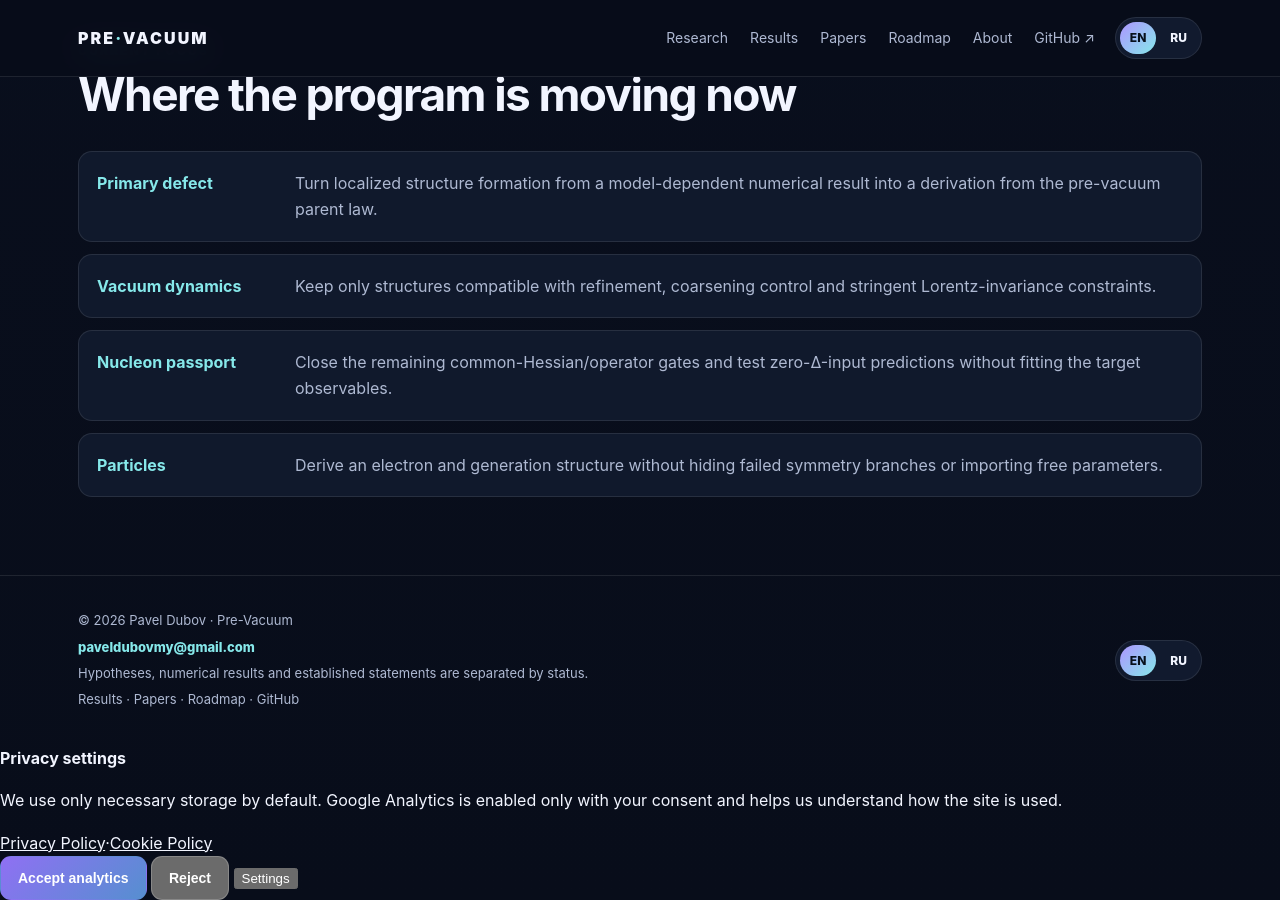
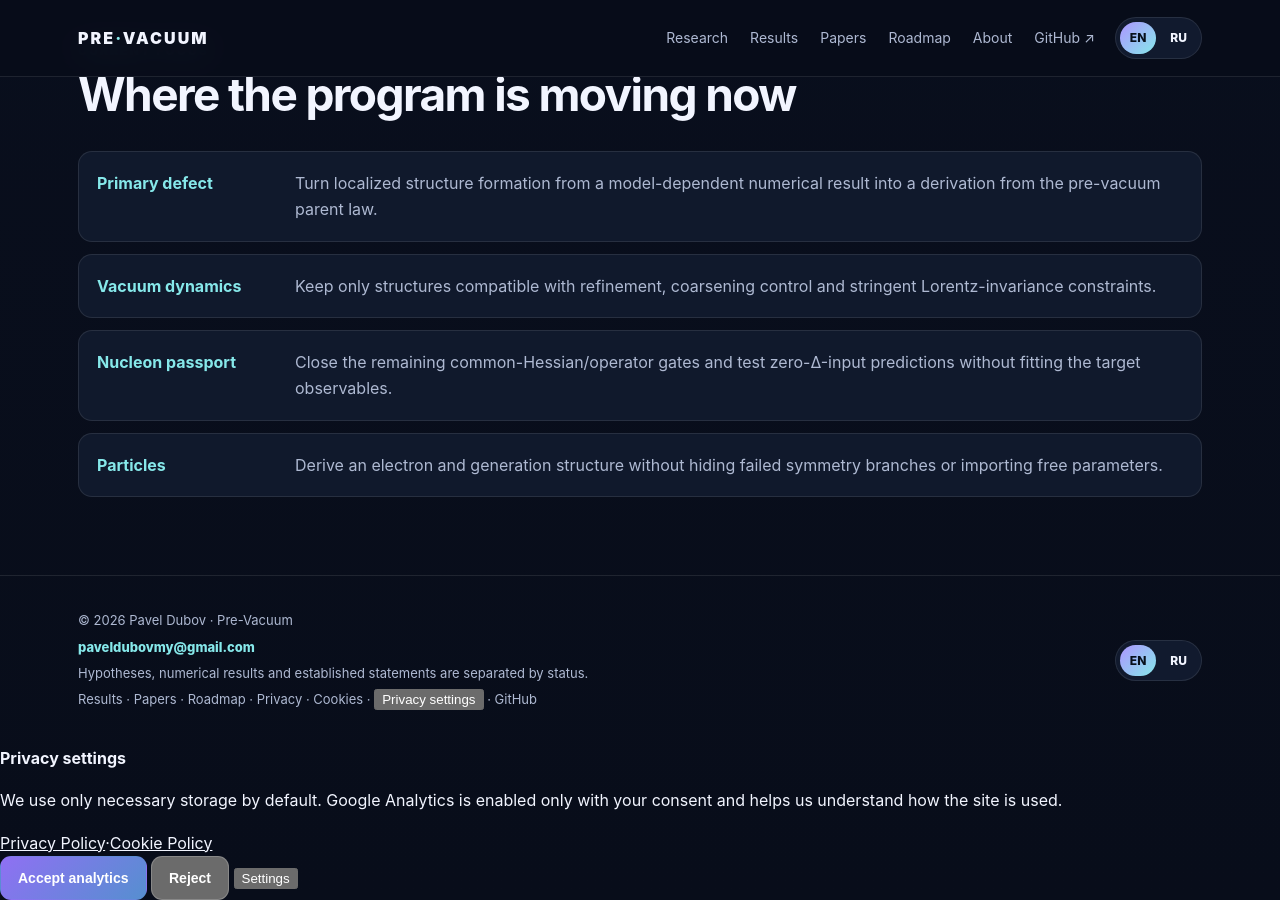
Before and after one commit to pre-vacuum/pre-vacuum.github.io, a Jekyll site: the page built from index.html, in a window 1280 px wide and 900 px high, scrolled down 2288 px. Built offline with Jekyll 4.4.1, drawn with Linux system fonts in a browser that asks for light colours; some of the changed lines change nothing that is shown.

Commit message:
PRIVACY: add privacy links and settings control

```diff
--- a/_includes/footer.html
+++ b/_includes/footer.html
@@ -3,11 +3,21 @@
   {% assign footer_papers = "/ru/papers/" %}
   {% assign footer_results = "/ru/results/" %}
   {% assign footer_roadmap = "/ru/roadmap/" %}
+  {% assign footer_privacy = "/ru/privacy/" %}
+  {% assign footer_cookies = "/ru/cookies/" %}
+  {% assign privacy_label = "Конфиденциальность" %}
+  {% assign cookies_label = "Cookie" %}
+  {% assign settings_label = "Настройки конфиденциальности" %}
 {% else %}
   {% assign footer_note = "Hypotheses, numerical results and established statements are separated by status." %}
   {% assign footer_papers = "/papers/" %}
   {% assign footer_results = "/results/" %}
   {% assign footer_roadmap = "/roadmap/" %}
+  {% assign footer_privacy = "/privacy/" %}
+  {% assign footer_cookies = "/cookies/" %}
+  {% assign privacy_label = "Privacy" %}
+  {% assign cookies_label = "Cookies" %}
+  {% assign settings_label = "Privacy settings" %}
 {% endif %}
 <footer class="site-footer">
   <div class="wrap footer-grid">
@@ -15,7 +25,7 @@
       <span>© 2026 {% if page.lang == "ru" %}Павел Дубов{% else %}Pavel Dubov{% endif %} · Pre-Vacuum</span>
       <a class="contact" href="mailto:paveldubovmy@gmail.com">paveldubovmy@gmail.com</a>
       <span>{{ footer_note }}</span>
-      <span class="footer-links"><a href="{{ footer_results }}">Results</a> · <a href="{{ footer_papers }}">Papers</a> · <a href="{{ footer_roadmap }}">Roadmap</a> · <a href="https://github.com/pre-vacuum/pre-vacuum.github.io">GitHub</a></span>
+      <span class="footer-links"><a href="{{ footer_results }}">Results</a> · <a href="{{ footer_papers }}">Papers</a> · <a href="{{ footer_roadmap }}">Roadmap</a> · <a href="{{ footer_privacy }}">{{ privacy_label }}</a> · <a href="{{ footer_cookies }}">{{ cookies_label }}</a> · <button type="button" class="footer-link-button" data-open-privacy-settings>{{ settings_label }}</button> · <a href="https://github.com/pre-vacuum/pre-vacuum.github.io">GitHub</a></span>
     </div>
     <div class="lang">
       {% if page.lang == "ru" %}
```
